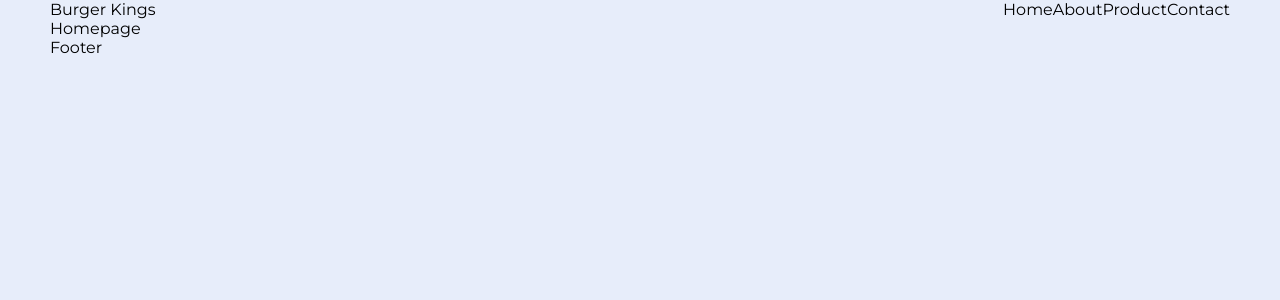
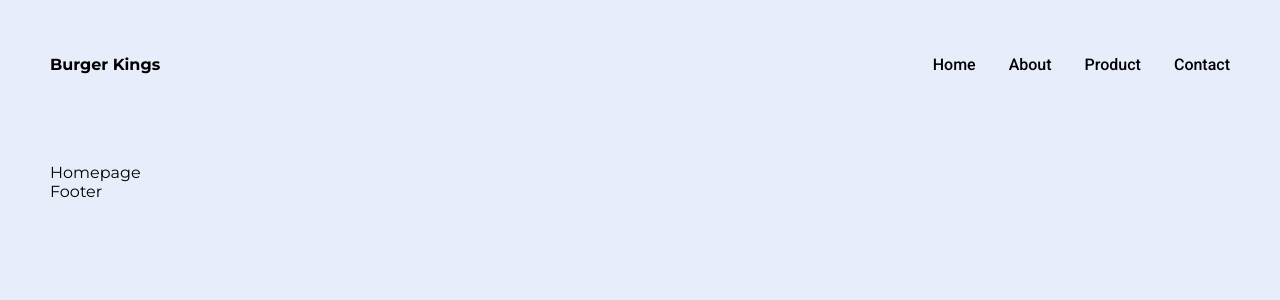
Before and after one commit to basitol/Restaurant-web-app, a React (Create React App) app: page / in a window 1280 px wide. Shown: the top 300 px of the page. Built offline with nearby package versions, Linux system fonts and the light colour scheme.

Commit message:
Add: basic navigation styles

```diff
--- a/src/components/Navbar/Navbar.css
+++ b/src/components/Navbar/Navbar.css
@@ -0,0 +1,15 @@
+.navbar {
+  margin-top: 55px;
+  margin-bottom: 89px;
+}
+.navbar .logo {
+  font-weight: 700;
+}
+
+.navbar .navlinks {
+  font-family: "Roboto", sans-serif;
+}
+
+.navbar .navlinks li {
+  margin-left: 33px;
+}
```
